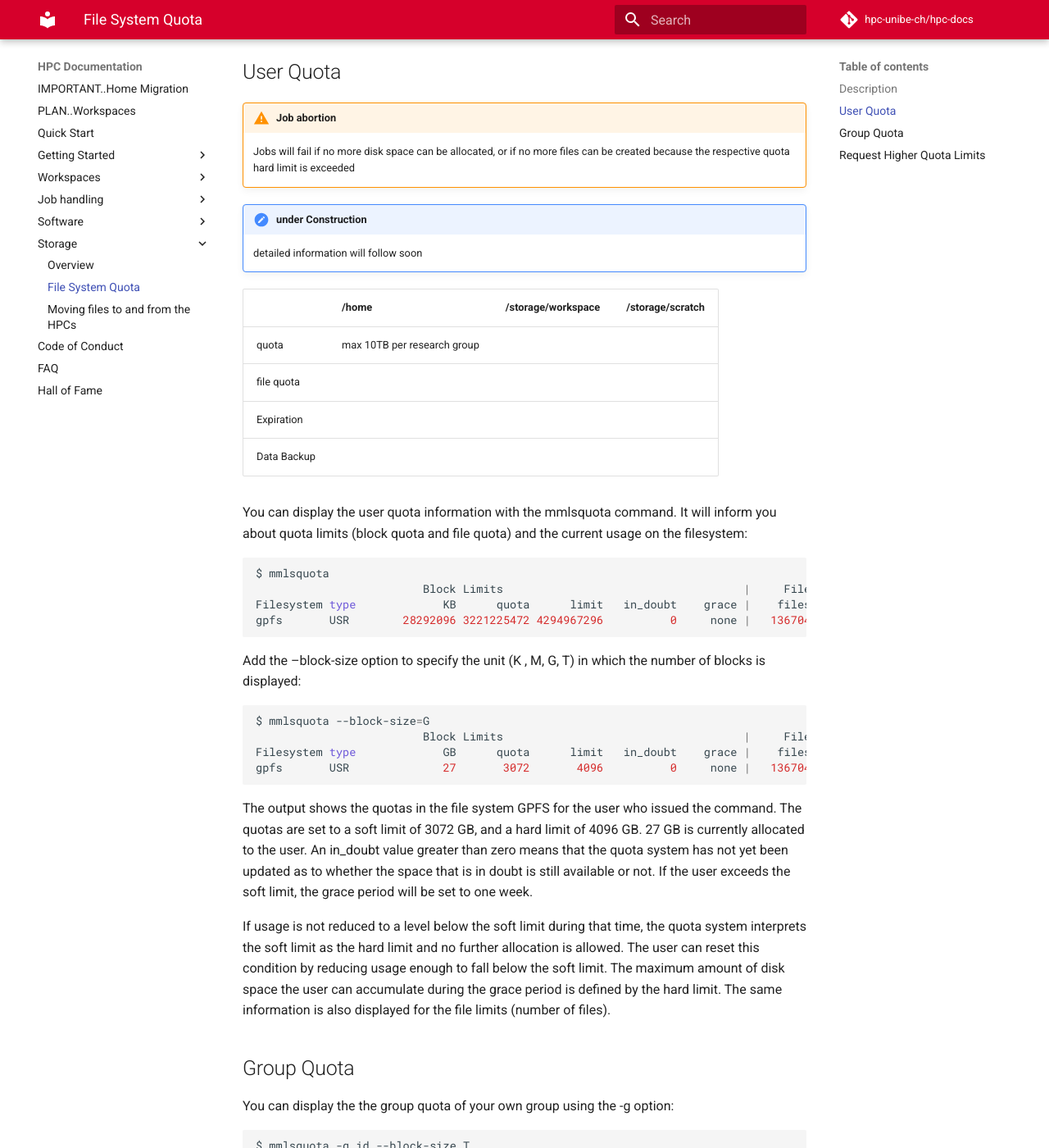
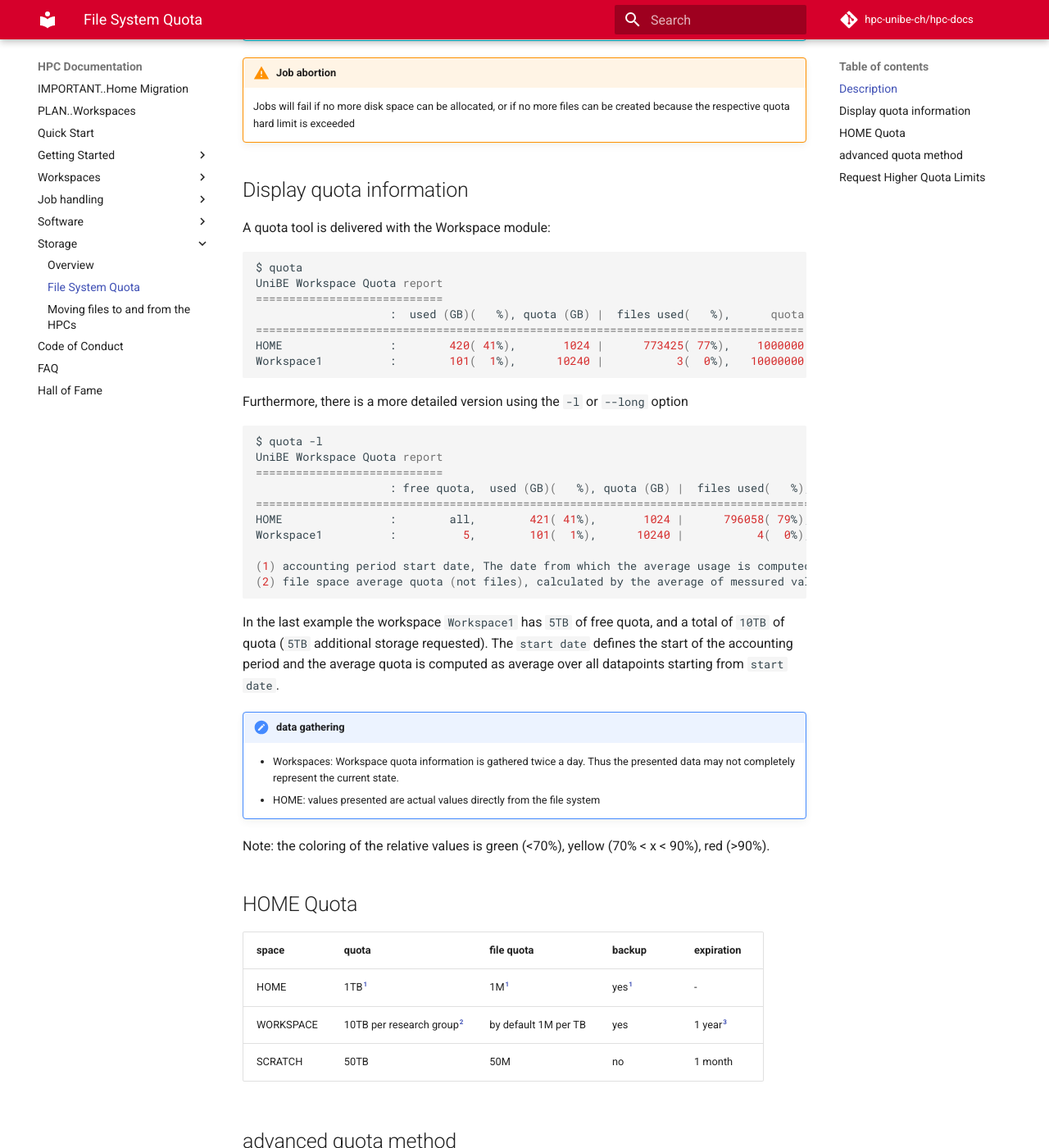
Before and after one commit to hpc-unibe-ch/hpc-unibe-ch.github.io, an MkDocs documentation site: the page built from docs/file-system/quota.md, in a window 1280 px wide and 1400 px high, scrolled down 356 px. Shown: the whole window at 82% size. Built offline with MkDocs 1.6.1 and Material for MkDocs 9.7.7, drawn with Linux system fonts in a browser that asks for light colours; comment, search, counter and statistics services are not loaded; some of the changed text lies outside the part shown.

Commit message:
quota update

````diff
--- a/docs/file-system/quota.md
+++ b/docs/file-system/quota.md
@@ -2,65 +2,95 @@
 
 ## Description
 
-This page contains information about quota limits on the GPFS. Quotas are enabled to control the file system usage.
+This page contains information about quota limits on the parallel file system. Quotas are enabled to control the file system usage.
 
-!!! types note "Default Quota Limits"
-    For each user, the default block quota limit is 3 TB, and the default file quota limit is 2 million files
-
-## User Quota
+!!! types info "migration change"
+    Previously HOME directories had limits of 3 TB per user, file quota limits of 2 million files. In some cases this was extended. The previous HOME quota will kept active until the Workspace introduction phase is finished.
 
 !!! types warning " Job abortion"
     Jobs will fail if no more disk space can be allocated, or if no more files can be created because the respective quota hard limit is exceeded
 
-!!! attention "under Construction"
-    detailed information will follow soon
+## Display quota information
 
-| | /home | /storage/workspace | /storage/scratch |
-| --- | --- | --- | ---|
-| quota | max 10TB per research group | | |
-| file quota | | | |
-| Expiration | | | |
-| Data Backup | | | |
-
-[//]: <> (TODO fill table)
-
-You can display the user quota information with the mmlsquota command. It will inform you about quota limits (block quota and file quota) and the current usage on the filesystem:
-
-[//]: <> (TODO describe new Quota tool move over from Workspace tools)
+A quota tool is delivered with the Workspace module:
 
 ```Bash
-$ mmlsquota
-                         Block Limits                                    |     File Limits
-Filesystem type             KB      quota      limit   in_doubt    grace |    files   quota    limit in_doubt    grace  Remarks
-gpfs       USR        28292096 3221225472 4294967296          0     none |   136704 2000000  3000000        0     none
+$ quota
+UniBE Workspace Quota report
+============================
+                    :  used (GB)(   %), quota (GB) |  files used(   %),      quota
+==================================================================================
+HOME                :        420( 41%),       1024 |      773425( 77%),    1000000
+Workspace1          :        101(  1%),      10240 |           3(  0%),   10000000
+```
+Furthermore, there is a more detailed version using the `-l` or `--long` option
+```Bash
+$ quota -l
+UniBE Workspace Quota report
+============================
+                    : free quota,  used (GB)(   %), quota (GB) |  files used(   %),      quota | start date(1), average quota(2)
+================================================================================================================================
+HOME                :        all,        421( 41%),       1024 |      796058( 79%),    1000000 |              ,
+Workspace1          :          5,        101(  1%),      10240 |           4(  0%),   10000000 |    2021-02-25,           7.5833
+
+(1) accounting period start date, The date from which the average usage is computed.
+(2) file space average quota (not files), calculated by the average of messured values in the actual accounting period.
 ```
 
-Add the --block-size option to specify the unit (K , M, G, T) in which the number of blocks is displayed:
+In the last example the workspace `Workspace1` has `5TB` of free quota, and a total of `10TB` of quota (`5TB` additional storage requested). The `start date` defines the start of the accounting period and the average quota is computed as average over all datapoints starting from `start date`.
+
+!!! types note "data gathering"
+
+    - Workspaces: Workspace quota information is gathered twice a day. Thus the presented data may not completely represent the current state.
+    - HOME: values presented are actual values directly from the file system
+
+Note: the coloring of the relative values is green (<70%), yellow (70% < x < 90%), red (>90%).
+
+
+## HOME Quota
+
+| space | quota | file quota | backup | expiration |
+| ----- | ----- | ---------- | ------ | ---------- |
+| HOME | 1TB[^mig] | 1M[^mig] | yes[^mig] | - |
+| WORKSPACE | 10TB per research group[^QpRG] | by default 1M per TB | yes | 1 year[^WSdur] |
+| SCRATCH | 50TB | 50M | no | 1 month |
+
+[^mig]: ATTENTION: there is no Backup or snapshot on HOME directories until the Workspace introduction phase is finished. Previous extended quota keep active until then.
+[^QpRG]: Each research group can use up to 10TB of free disk storage in multiple Workspaces.
+[^WSdur]: Workspaces are meant to be active directories and no archive. Workspace are active by default for one year. The duration can every time be extended to "current date plus one year".
+
+## advanced quota method
+
+The following `mmlsquota` command present you actual values from the file system.
+For `$HOME`:
 
 ```Bash
-$ mmlsquota --block-size=G
+$ mmlsquota --block-size=G -u $USER rs_gpfs:svc_homefs
+                         Block Limits                                               |     File Limits
+Filesystem Fileset    type             KB      quota      limit   in_doubt    grace |    files   quota    limit in_doubt    grace  Remarks
+rs_gpfs    svc_homefs USR       444181792 1073741824 1073741824    6072144     none |   815985 1000000  1000000     2462     none
+```
+
+!!! types attention "migration change"
+    If your HOME is not yet migrated, you can check your quota on the old file system using: `$mmlsquota  gpfs`. The quota limits for the institute directories can be gathered using: `mmlsquota -g id --block-size T`, for the institute `id`.
+
+
+The `--block-size` option specify the unit {K , M, G, T} in which the numbers of blocks are displayed:
+
+```Bash
+mmlsquota --block-size=G -j workspace1 rs_gpfs
                          Block Limits                                    |     File Limits
 Filesystem type             GB      quota      limit   in_doubt    grace |    files   quota    limit in_doubt    grace  Remarks
-gpfs       USR              27       3072       4096          0     none |   136704 2000000  3000000        0     none
+rs_gpfs    FILESET          57      10240      11264          0     none |        5 10000000 11000000        0     none
 ```
 
-The output shows the quotas in the file system GPFS for the user who issued the command. The quotas are set to a soft limit of 3072 GB, and a hard limit of 4096 GB. 27 GB is currently allocated to the user. An in_doubt value greater than zero means that the quota system has not yet been updated as to whether the space that is in doubt is still available or not. If the user exceeds the soft limit, the grace period will be set to one week.
+The output shows the quotas for a worspace called `Workspace1`. The quotas are set to a soft limit of 10240 GB, and a hard limit of 11264 GB. 57 GB is currently allocated to the workspace. An in_doubt value greater than zero means that the quota system has not yet been updated as to whether the space that is in doubt is still available or not.
 
-If usage is not reduced to a level below the soft limit during that time, the quota system interprets the soft limit as the hard limit and no further allocation is allowed. The user can reset this condition by reducing usage enough to fall below the soft limit. The maximum amount of disk space the user can accumulate during the grace period is defined by the hard limit. The same information is also displayed for the file limits (number of files).
-
-## Group Quota
-
-You can display the the group quota of your own group using the -g option:
-
-```Bash
-$ mmlsquota -g id --block-size T
-Disk quotas for group id (gid 1001):
-                         Block Limits                                    |     File Limits
-Filesystem type             TB      quota      limit   in_doubt    grace |    files   quota    limit in_doubt    grace  Remarks
-gpfs       GRP               1         15         16          0     none |  2232666 10000000 12000000        0     none
-```
+If the user/workspace exceeds the soft limit, the grace period will be set to one week. If usage is not reduced to a level below the soft limit during that time, the quota system interprets the soft limit as the hard limit and no further allocation is allowed. The user(s) can reset this condition by reducing usage enough to fall below the soft limit. The maximum amount of disk space the workspace/user can accumulate during the grace period is defined by the hard limit. The same information is also displayed for the file limits (number of files).
 
 ## Request Higher Quota Limits
 
-!!! types info ""
-    Make sure to clean up your home directory before requesting additional storage space
+!!! types info "clean before ask"
+    Make sure to clean up your directories before requesting additional storage space.
+
+There will be no quota increase for HOME directories. Additional storage for workspaces can be requested by the workspace owner or the deputy, see [Workspace Management](../hpc-workspaces/management.md#additional-storage)
````
Also changed, not shown: docs/general/faq.md (+1 -1 lines).
